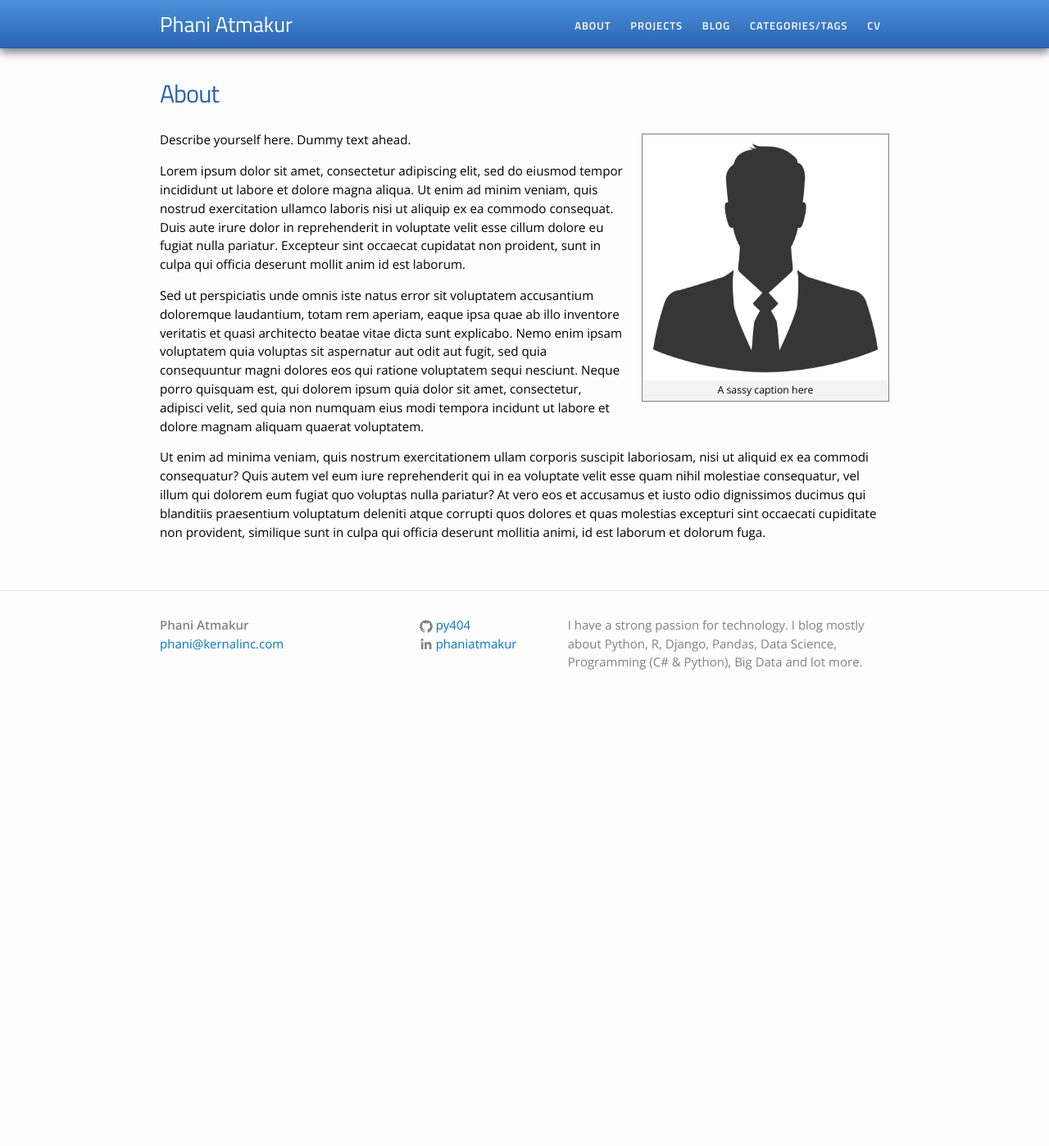
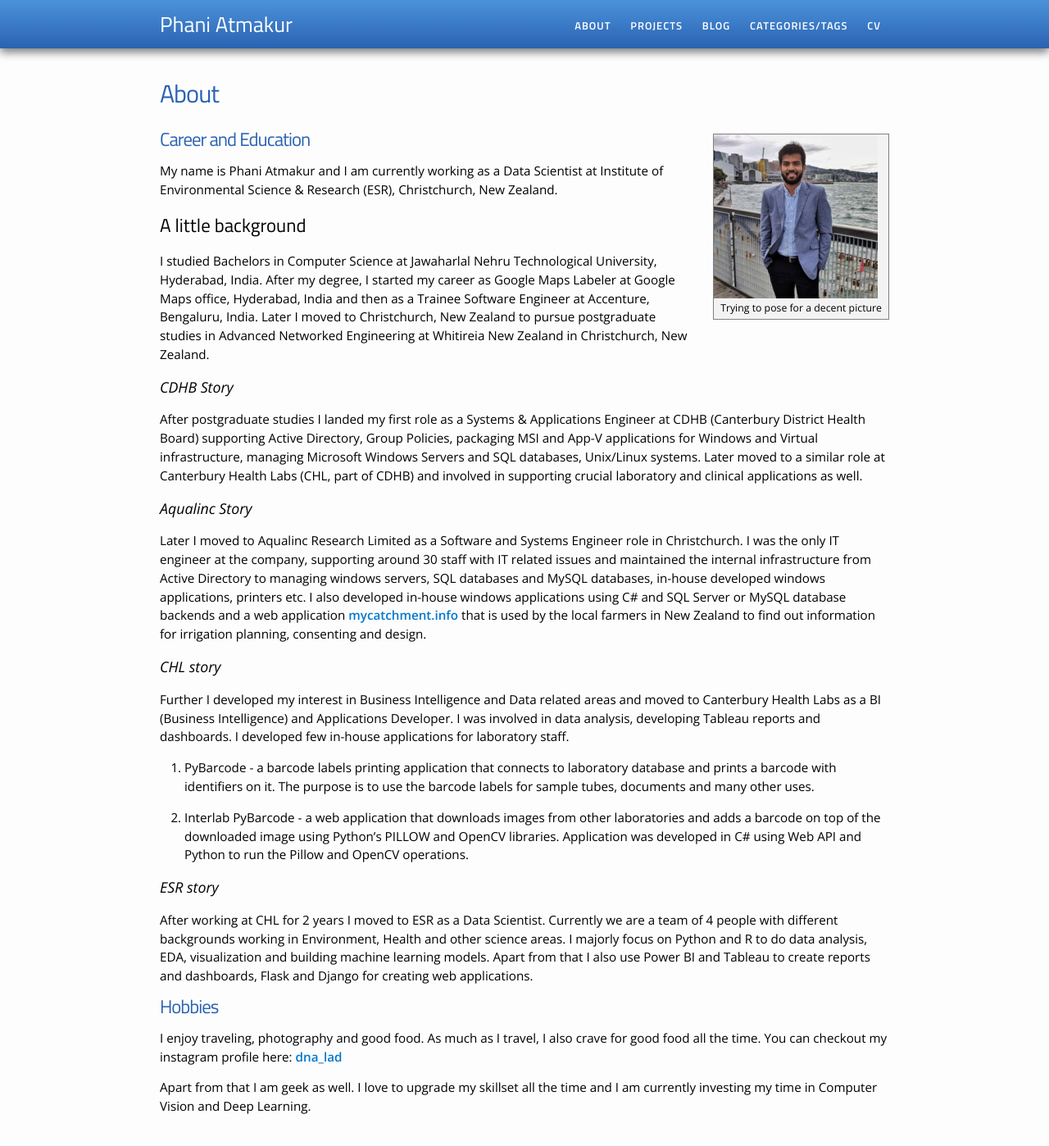
Before and after one commit to py404/py404.github.io, a Jekyll site: the page built from about.md, in a window 1280 px wide and 1400 px high. Shown: the whole window at 82% size. Built offline with Jekyll 4.4.1, drawn with Linux system fonts in a browser that asks for light colours.

Commit message:
Updated profile picture and  about page.

```diff
--- a/about.md
+++ b/about.md
@@ -4,12 +4,31 @@ title: About
 permalink: /about/
 ---
 
-{% include image.html url="/images/profile.jpg" caption="A sassy caption here" width=300 align="right" %}
+{% include image.html url="/images/profile.jpg" caption="Trying to pose for a decent picture" width=300 align="right" %}
 
-Describe yourself here. Dummy text ahead.
+# Career and Education
+My name is Phani Atmakur and I am currently working as a Data Scientist at Institute of Environmental Science & Research (ESR), Christchurch, New Zealand.
 
-Lorem ipsum dolor sit amet, consectetur adipiscing elit, sed do eiusmod tempor incididunt ut labore et dolore magna aliqua. Ut enim ad minim veniam, quis nostrud exercitation ullamco laboris nisi ut aliquip ex ea commodo consequat. Duis aute irure dolor in reprehenderit in voluptate velit esse cillum dolore eu fugiat nulla pariatur. Excepteur sint occaecat cupidatat non proident, sunt in culpa qui officia deserunt mollit anim id est laborum.
+## A little background
+I studied Bachelors in Computer Science at Jawaharlal Nehru Technological University, Hyderabad, India. After my degree, I started my career as Google Maps Labeler at Google Maps office, Hyderabad, India and then as a Trainee Software Engineer at Accenture, Bengaluru, India. Later I moved to Christchurch, New Zealand to pursue postgraduate studies in Advanced Networked Engineering at Whitireia New Zealand in Christchurch, New Zealand.
 
-Sed ut perspiciatis unde omnis iste natus error sit voluptatem accusantium doloremque laudantium, totam rem aperiam, eaque ipsa quae ab illo inventore veritatis et quasi architecto beatae vitae dicta sunt explicabo. Nemo enim ipsam voluptatem quia voluptas sit aspernatur aut odit aut fugit, sed quia consequuntur magni dolores eos qui ratione voluptatem sequi nesciunt. Neque porro quisquam est, qui dolorem ipsum quia dolor sit amet, consectetur, adipisci velit, sed quia non numquam eius modi tempora incidunt ut labore et dolore magnam aliquam quaerat voluptatem.
+### CDHB Story
+After postgraduate studies I landed my first role as a Systems & Applications Engineer at CDHB (Canterbury District Health Board) supporting Active Directory, Group Policies, packaging MSI and App-V applications for Windows and Virtual infrastructure, managing Microsoft Windows Servers and SQL databases, Unix/Linux systems. Later moved to a similar role at Canterbury Health Labs (CHL, part of CDHB) and involved in supporting crucial laboratory and clinical applications as well.
 
-Ut enim ad minima veniam, quis nostrum exercitationem ullam corporis suscipit laboriosam, nisi ut aliquid ex ea commodi consequatur? Quis autem vel eum iure reprehenderit qui in ea voluptate velit esse quam nihil molestiae consequatur, vel illum qui dolorem eum fugiat quo voluptas nulla pariatur? At vero eos et accusamus et iusto odio dignissimos ducimus qui blanditiis praesentium voluptatum deleniti atque corrupti quos dolores et quas molestias excepturi sint occaecati cupiditate non provident, similique sunt in culpa qui officia deserunt mollitia animi, id est laborum et dolorum fuga.
+### Aqualinc Story
+Later I moved to Aqualinc Research Limited as a Software and Systems Engineer role in Christchurch. I was the only IT engineer at the company, supporting around 30 staff with IT related issues and maintained the internal infrastructure from Active Directory to managing windows servers, SQL databases and MySQL databases, in-house developed windows applications, printers etc. I also developed in-house windows applications using C# and SQL Server or MySQL database backends and a web application **[mycatchment.info](http://mycatchment.info/){:target="_blank"}** that is used by the local farmers in New Zealand to find out information for irrigation planning, consenting and design.
+
+### CHL story
+Further I developed my interest in Business Intelligence and Data related areas and moved to Canterbury Health Labs as a BI (Business Intelligence) and Applications Developer. I was involved in data analysis, developing Tableau reports and dashboards. I developed few in-house applications for laboratory staff.
+
+1. PyBarcode - a barcode labels printing application that connects to laboratory database and prints a barcode with identifiers on it. The purpose is to use the barcode labels for sample tubes, documents and many other uses.
+
+2. Interlab PyBarcode - a web application that downloads images from other laboratories and adds a barcode on top of the downloaded image using Python's PILLOW and OpenCV libraries. Application was developed in C# using Web API and Python to run the Pillow and OpenCV operations.
+
+### ESR story
+After working at CHL for 2 years I moved to ESR as a Data Scientist. Currently we are a team of 4 people with different backgrounds working in Environment, Health and other science areas. I majorly focus on Python and R to do data analysis, EDA, visualization and building machine learning models. Apart from that I also use Power BI and Tableau to create reports and dashboards, Flask and Django for creating web applications.
+
+# Hobbies
+I enjoy traveling, photography and good food. As much as I travel, I also crave for good food all the time. You can checkout my instagram profile here: **[dna_lad](https://instagram.com/dna_lad){:target="_blank"}**
+
+Apart from that I am geek as well. I love to upgrade my skillset all the time and I am currently investing my time in Computer Vision and Deep Learning.
```
Also changed, not shown: images/profile.jpg.
